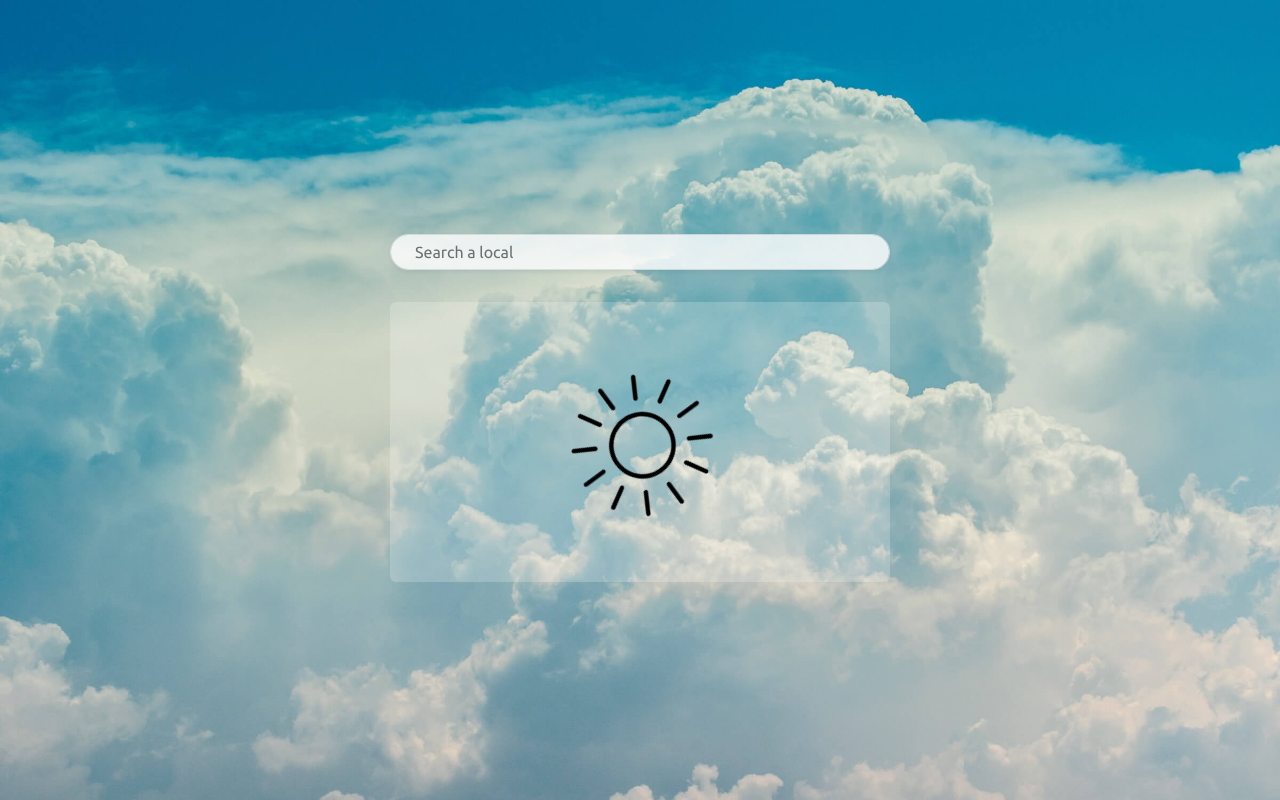
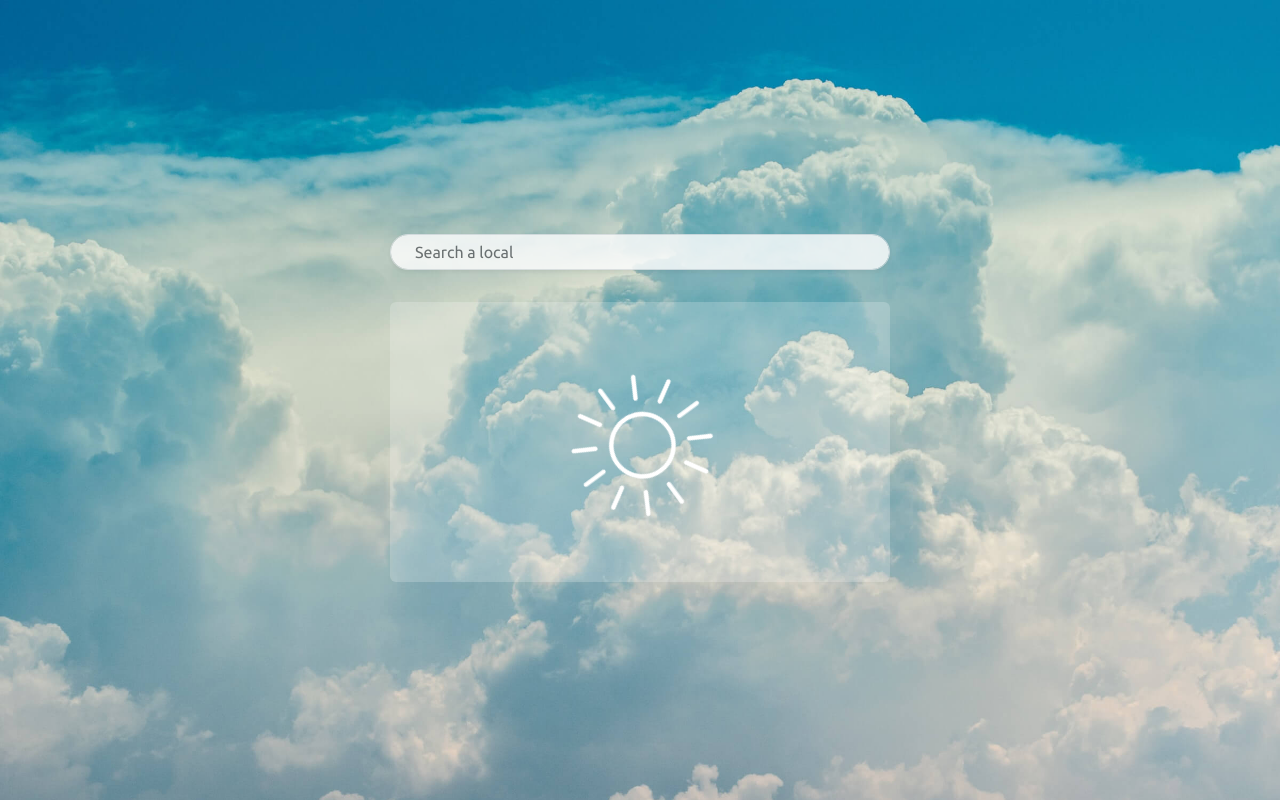
Before and after one commit to B-e-sa/react-weather, a React (Vite) app in the folder weather-project/: page / in a window 1280 px wide. Built offline with nearby package versions, Linux system fonts and the light colour scheme.

Commit message:
Cleaning conditionals and organizing css keyframes

```diff
--- a/weather-project/src/App.jsx
+++ b/weather-project/src/App.jsx
@@ -15,10 +15,19 @@ function App() {
   const date = new Date()
   const time = date.getHours()
 
-  const dayTime = time <= 18 ? ('day') : ('night')
-  const bgColor = dayTime === 'day' ? ('rgba(255, 255, 255, 0.2)') : ('rgba(165, 165, 165, 0.5)')
-  const textColor = dayTime != 'day' && ('white')
-  const color = dayTime != 'day' && ('invert(100%)')
+  let bgColor = ''
+  let dayTime = ''
+  let textColor = ''
+  let color = ''
+
+  if (time <= 18) {
+    bgColor = ('rgba(165, 165, 165, 0.5)')
+    dayTime = 'night'
+  }
+    bgColor = ('rgba(255, 255, 255, 0.2)')
+    dayTime = 'day'
+    textColor = 'white'
+    color = 'invert(100%)'
 
   const search = (event) => {
     if (event.key === 'Enter') {
@@ -36,12 +45,10 @@ function App() {
 
   return (
     <div>
-
       <div className='App d-flex align-items-center flex-column justify-content-center position-relative'
         style={{
           backgroundImage: `url('../src/assets/backgrounds/${dayTime}.jpg')`,
         }}>
-
         <div className='container flex-column d-flex align-items-center'>
           <input
             type='text'
@@ -53,7 +60,6 @@ function App() {
             value={location}
           />
         </div>
-
         {(typeof weather.main != 'undefined' ? (
           <Info
             local={weather.name}
--- a/weather-project/src/components/animation.css
+++ /dev/null
@@ -1,20 +0,0 @@
-@keyframes Logo-spin {
-
-    0% {transform: rotate(0deg)}
-    100% {transform: rotate(360deg)}
-
-}
-
-@keyframes Load {
-
-    0% {opacity: 0;}
-    100% {opacity: 1;}
-
-}
-
-@keyframes move {
-
-    0% { left: 50%}
-    100% { left: 0%}
-
-}
--- a/weather-project/src/components/info-container/Info.css
+++ b/weather-project/src/components/info-container/Info.css
@@ -11,3 +11,8 @@
     animation: Logo-spin infinite 20s linear, move 0.5s linear;
     position: relative
 }
+
+@keyframes move {
+    0% { left: 50%}
+    100% { left: 0%}
+}
--- a/weather-project/src/components/info-container/Info.jsx
+++ b/weather-project/src/components/info-container/Info.jsx
@@ -1,6 +1,6 @@
 import React from 'react'
 import './Info.css'
-import '../../components/animation.css'
+import '../../components/logo-spin.css'
 
 const Info = (props) => {
 
--- a/weather-project/src/components/loading-container/Loading.css
+++ b/weather-project/src/components/loading-container/Loading.css
@@ -11,3 +11,8 @@
     animation: Logo-spin infinite 20s linear, Load 1s linear;
     position: absolute
 }
+
+@keyframes Load {
+    0% {opacity: 0;}
+    100% {opacity: 1;}
+}
--- a/weather-project/src/components/loading-container/Loading.jsx
+++ b/weather-project/src/components/loading-container/Loading.jsx
@@ -1,6 +1,6 @@
 import React from 'react'
 import './Loading.css'
-import '../../components/animation.css'
+import '../../components/logo-spin.css'
 
 const Loading = (props) => {
     return (
--- /dev/null
+++ b/weather-project/src/components/logo-spin.css
@@ -0,0 +1,4 @@
+@keyframes Logo-spin {
+    0% {transform: rotate(0deg)}
+    100% {transform: rotate(360deg)}
+}
```
